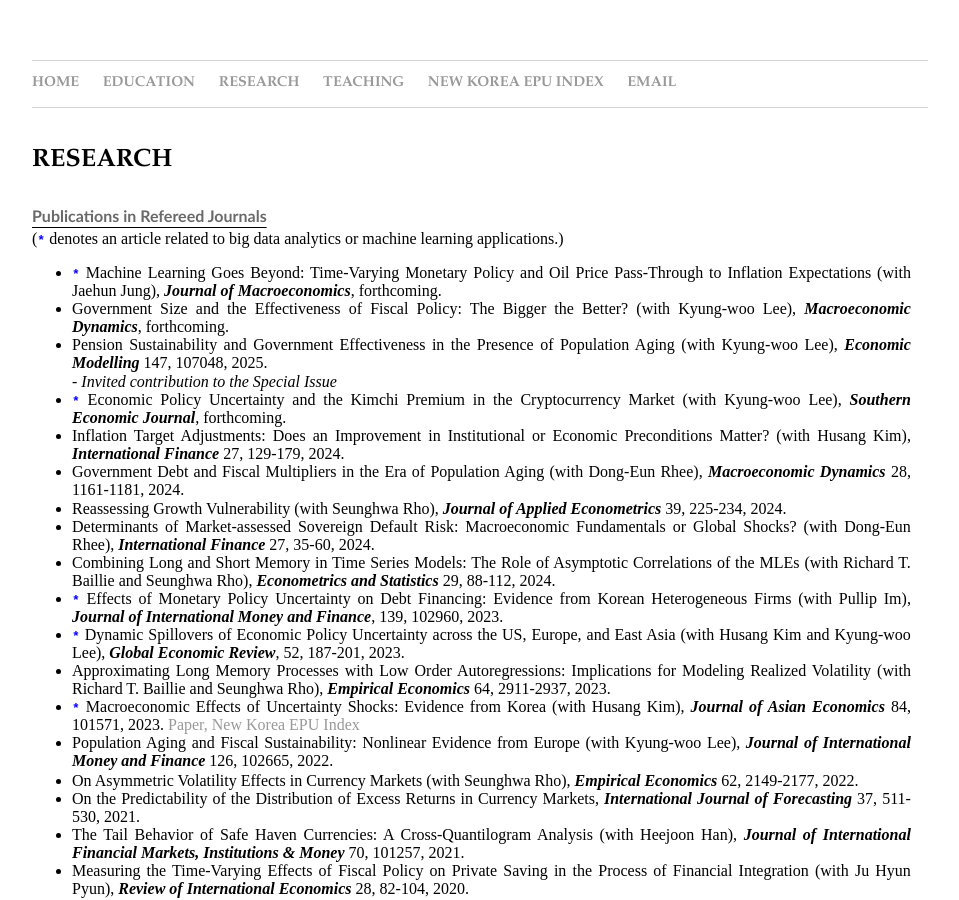
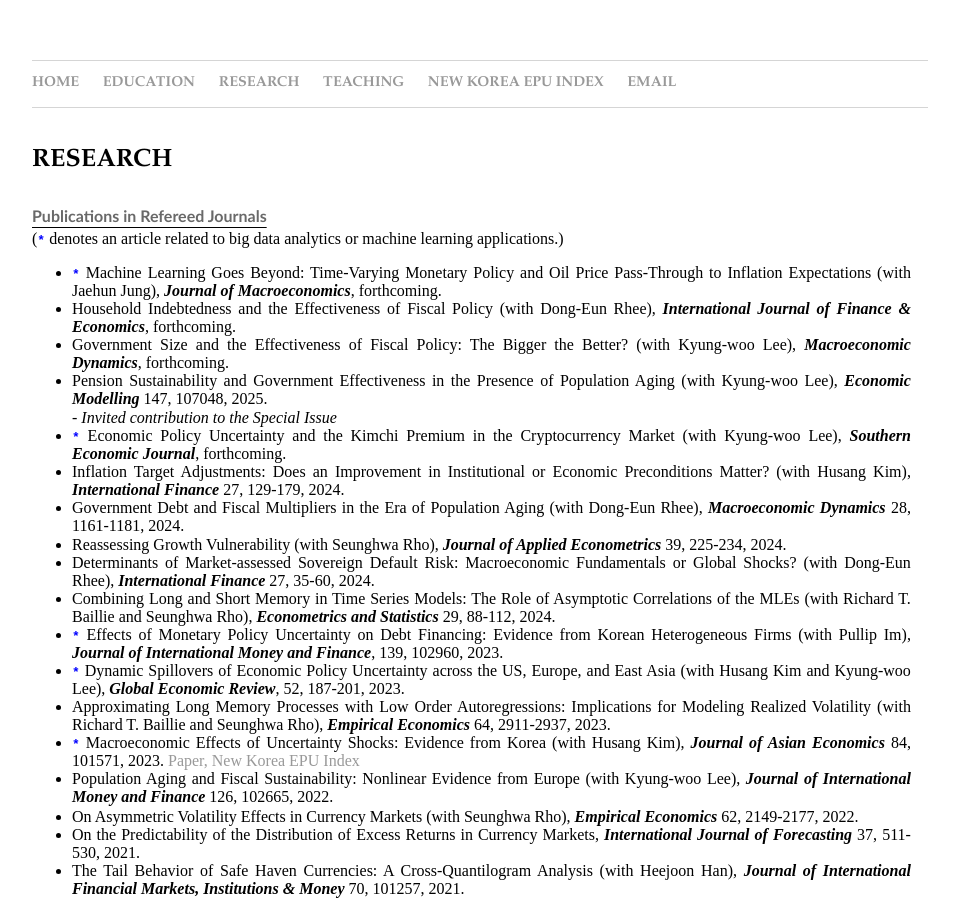
Before and after one commit to dooyeoncho/dooyeoncho.github.io, a Jekyll site: the page built from pages/research.html, in a window 1280 px wide and 900 px high. Shown: the whole window, without its empty margins (160-1119 px from the left). Built offline with Jekyll 4.4.1, drawn with Linux system fonts in a browser that asks for light colours; some of the changed text lies outside the part shown.

Commit message:
Update research.html

```diff
--- a/pages/research.html
+++ b/pages/research.html
@@ -25,6 +25,7 @@ span {
 <div><b><p style="text-decoration: underline; text-underline-position:under;"><font color="dimgray" face="Gill Sans", sans-serif;>Publications in Refereed Journals</font></p></b></div> </div></li>(<code style="color : blue"><b>*</b></code> denotes an article related to big data analytics or machine learning applications.)</li></div>
 		<div><ul>
 			<span><li><code style="color : blue"><b>*</b></code> Machine Learning Goes Beyond: Time-Varying Monetary Policy and Oil Price Pass-Through to Inflation Expectations (with Jaehun Jung), <em property="italic"><b>Journal of Macroeconomics</b></em>, forthcoming.</li></span>
+			<span><li>Household Indebtedness and the Effectiveness of Fiscal Policy (with Dong-Eun Rhee), <em property="italic"><b>International Journal of Finance & Economics</b></em>, forthcoming.</li></span>
 			<span><li>Government Size and the Effectiveness of Fiscal Policy: The Bigger the Better? (with Kyung-woo Lee), <em property="italic"><b>Macroeconomic Dynamics</b></em>, forthcoming.</li></span>
 			<span><li>Pension Sustainability and Government Effectiveness in the Presence of Population Aging (with Kyung-woo Lee), <em property="italic"><b>Economic Modelling</b></em> 147, 107048, 2025.</li></span>
 			<span>  <em property="italic">- Invited contribution to the Special Issue</em></span>
```
Also changed, not shown: other parts of pages/research.html (+0 -1 lines).
